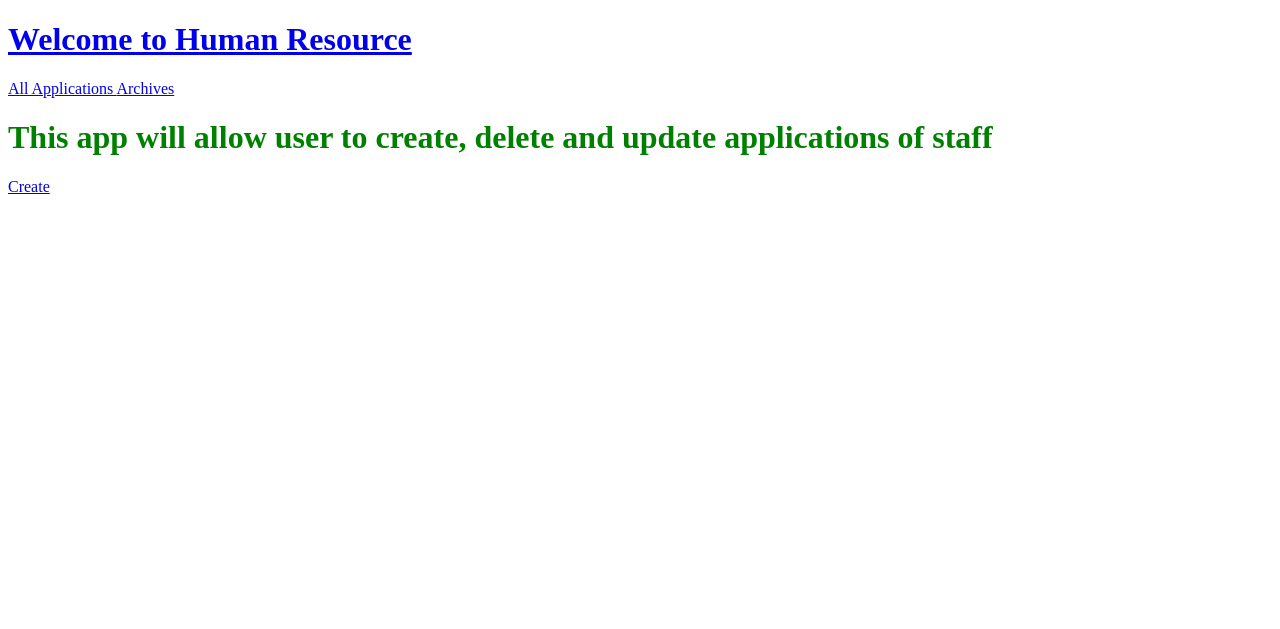
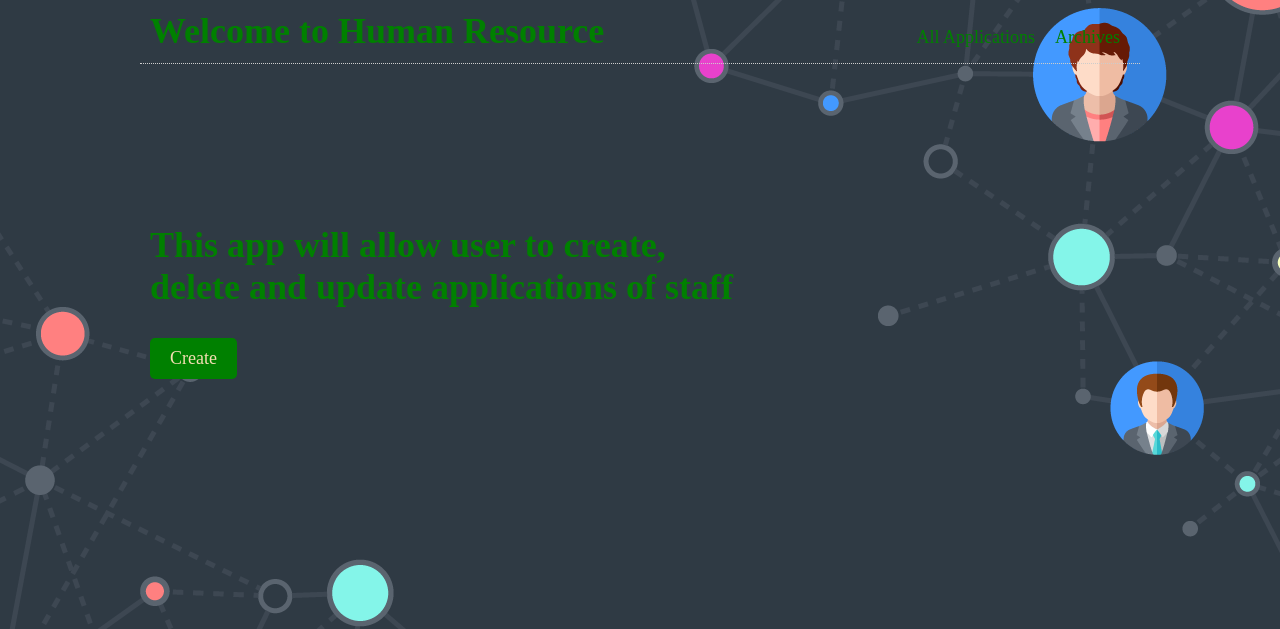
Before and after one commit to 00009185/00009185WEBCW2, a Node server app: page / in a window 1280 px wide. Shown: the top 629 px of the page. Run offline with Node 20, Linux system fonts and the light colour scheme.

Commit message:
designing of layout page

```diff
--- a/public/main.css
+++ b/public/main.css
@@ -1,3 +1,54 @@
-h1 {
+:root {
+    font-size: 18px;
     color: green;
+    background-image: url(/static/images/2053097.png);
 }
+
+* {
+    margin: 0;
+    padding: 0;
+    box-sizing: border-box;
+}
+a {
+    text-decoration: none;
+    color: inherit;
+}
+a:hover {
+    color: lawngreen;
+}
+.navbar{
+    max-width: 1000px;
+    margin: 0 auto;
+    display: flex;
+    justify-content: space-between;
+    align-items: baseline;
+    border-bottom: 1px dotted #ccc;
+    padding: 10px;
+}
+.nav a {
+    display: inline-block;
+    padding: 5px 10px;
+}
+
+.container {
+    max-width: 1000px;
+    margin: 0 auto;
+    padding: 10px;
+}
+
+.intro-msg {
+    padding: 150px 0 30px 0;
+    font-size: 2rem;
+    max-width: 60%;
+}
+
+.featured {
+    display: inline-block;
+    padding: 10px 20px;
+    background-color:green;
+    color: wheat;
+    border-radius: 5px;
+}
+.featured:hover {
+    color: white;
+}
--- a/views/home.pug
+++ b/views/home.pug
@@ -2,5 +2,5 @@ extends layout.pug
 
 block content
   .container
-    h1 This app will allow user to create, delete and update applications of staff
-    a(href='/create') Create
+    h1.intro-msg  This app will allow user to create, delete and update applications of staff
+    a.featured(href='/create') Create
```
Also changed, not shown: public/images/2053097.png (added).
